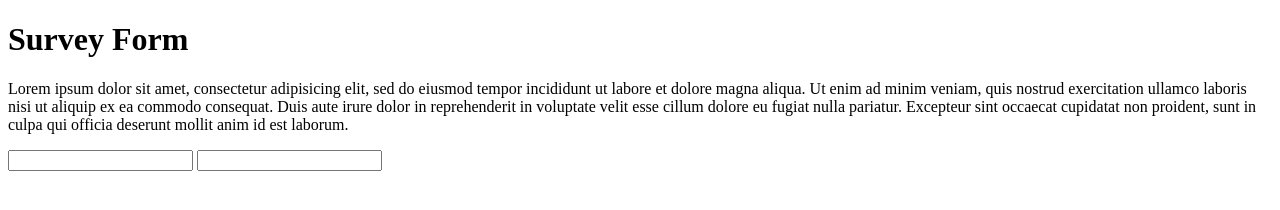
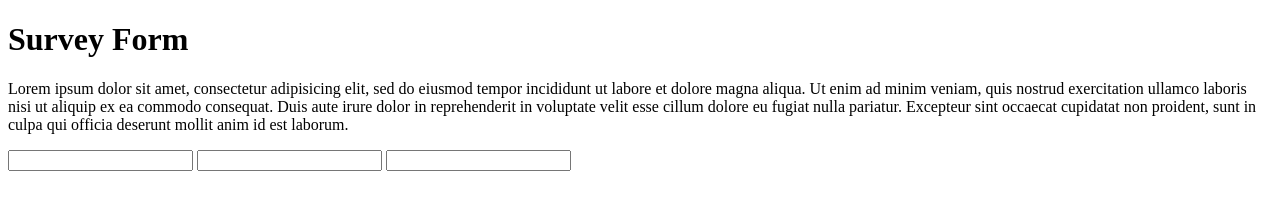
Before and after one commit to tigamadou/microverse_ia_lm, a plain HTML site: page index.html in a window 1280 px wide. Drawn offline with Linux system fonts and the light colour scheme.

Commit message:
Update index.html
7th and 8th requirements done!

```diff
--- a/index.html
+++ b/index.html
@@ -25,6 +25,7 @@
     <form id="survey-form">
       <input required="" type="text" name="name" id="name">
       <input required="" type="email" name="email" id="email">
+      <input required="" type="number" name="number" id="number">
     </form>
     <script  src="js/index.js"></script>
   </body>
```
